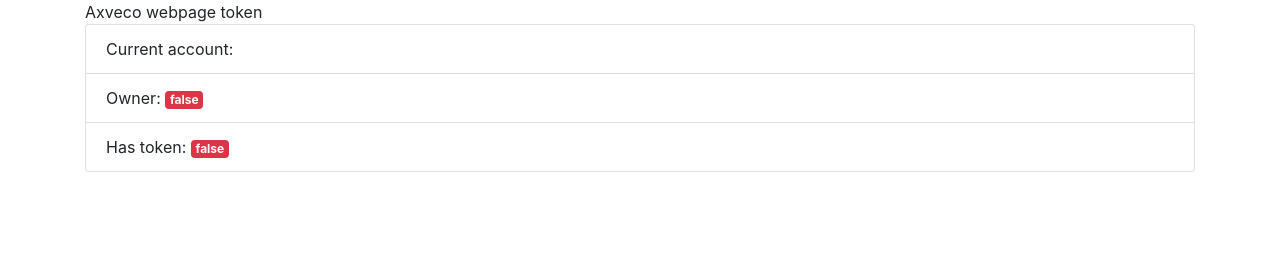
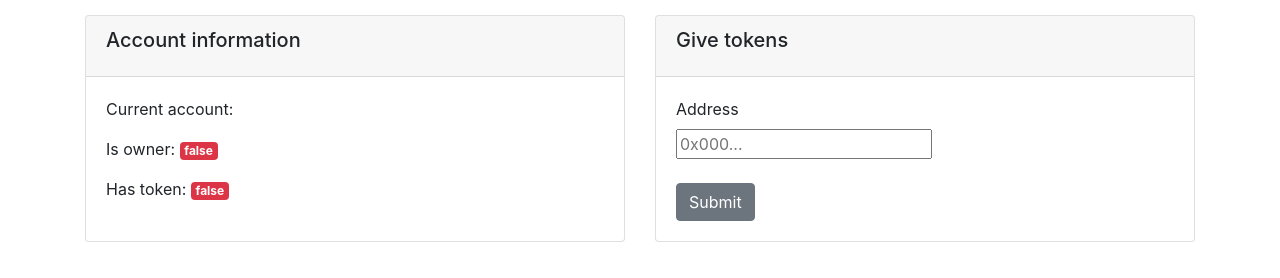
Before and after one commit to mvanaltvorst/axveco-webpage-token, a website built with webpack: page app/index.html in a window 1280 px wide. Built offline with nearby package versions, Linux system fonts and the light colour scheme.

Commit message:
User interface & token distribution finished

```diff
--- a/app/index.html
+++ b/app/index.html
@@ -1,6 +1,7 @@
 <html>
     <head>
         <title>Axveco</title>
+        <!-- TODO: Use webpack instead of bootstrap CDN -->
         <link
         rel="stylesheet"
         href="https://stackpath.bootstrapcdn.com/bootstrap/4.1.3/css/bootstrap.min.css"
@@ -11,13 +12,30 @@
     </head>
     <body>
         <div class="container">
-          <div class="panel panel-default">
-            <div class="panel-heading">Axveco webpage token</div>
-            <ul class="list-group">
-              <li class="list-group-item">Current account: <span id="currentAccount"></span></li>
-              <li class="list-group-item">Owner: <span class="badge badge-danger" id="owner">false</span></li>
-              <li class="list-group-item">Has token: <span class="badge badge-danger" id="token">false</span></li>
-            </ul>
+          <div class="card-deck" style="margin-top: 15px;">
+            <div class="card">
+              <div class="card-header">
+                <h5 class="card-title">Account information</h5>
+              </div>
+              <div class="card-body">
+                  <p class="card-text">Current account: <span id="currentAccount"></span></p>
+                  <p class="card-text">Is owner:  <span class="badge badge-danger" id="owner">false</span></p>
+                  <p class="card-text">Has token: <span class="badge badge-danger" id="token">false</span></p>
+              </div>
+            </div>
+
+            <div class="card">
+              <div class="card-header">
+                <h5 class="card-title">Give tokens</h5>
+              </div>
+              <div class="card-body">
+                <label>Address</label>
+                <br>
+                <input type="text" placeholder="0x000..."></input>
+                <br><br>
+                <button type="submit" class="btn btn-secondary">Submit</button>
+              </div>
+            </div>
           </div>
         </div>
     </body>
--- a/package.json
+++ b/package.json
@@ -30,6 +30,7 @@
     "babel-preset-es2015": "^6.24.1",
     "babel-preset-stage-2": "^6.24.1",
     "bluebird": "^3.5.1",
+    "bootstrap": "^4.1.3",
     "material-design-lite": "^1.3.0",
     "moment": "^2.22.2",
     "openzeppelin-solidity": "^1.10.0",
```
Also changed, not shown: app/javascript/app.js (+48 -8 lines), 2 other files.
